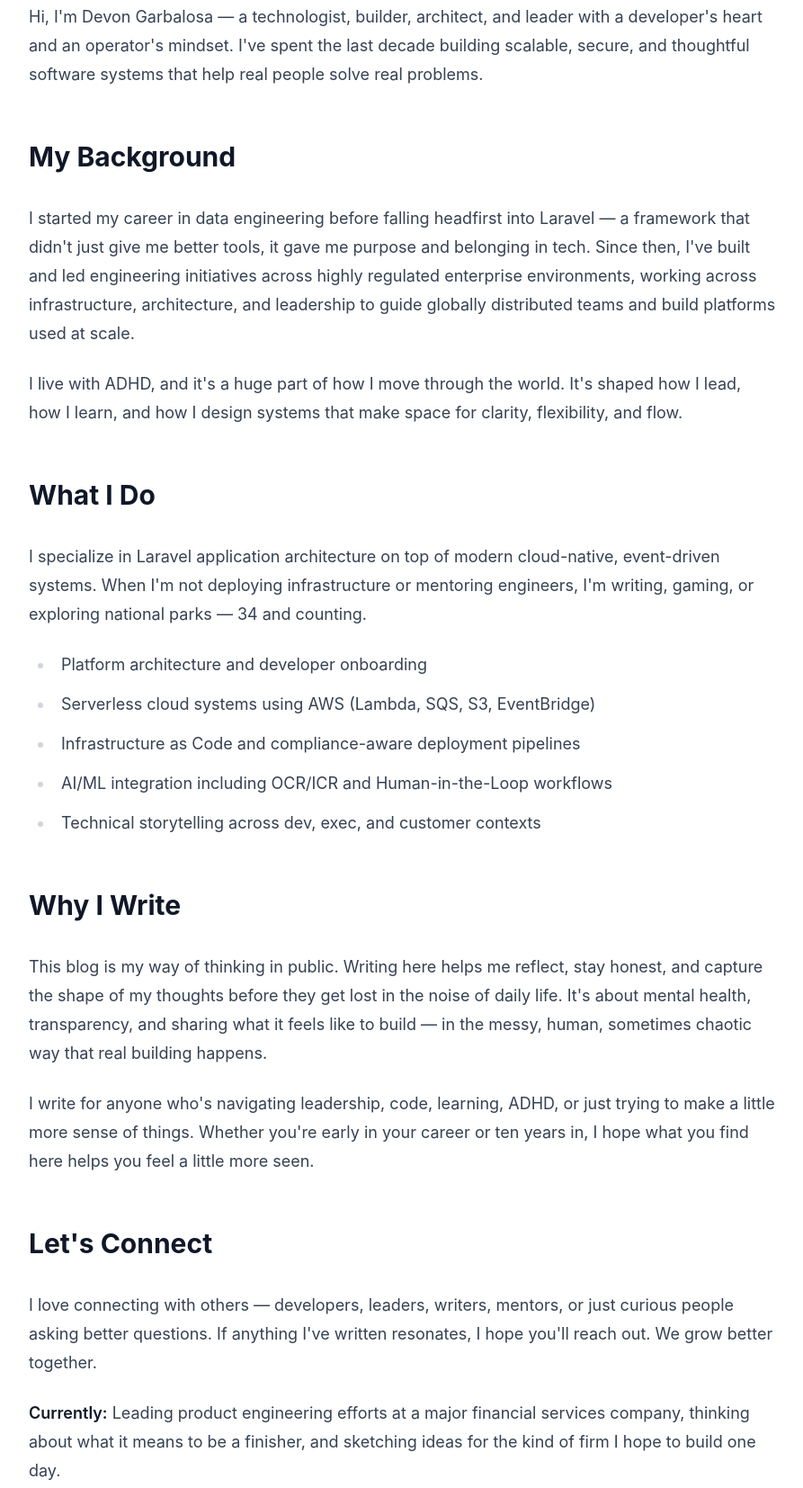
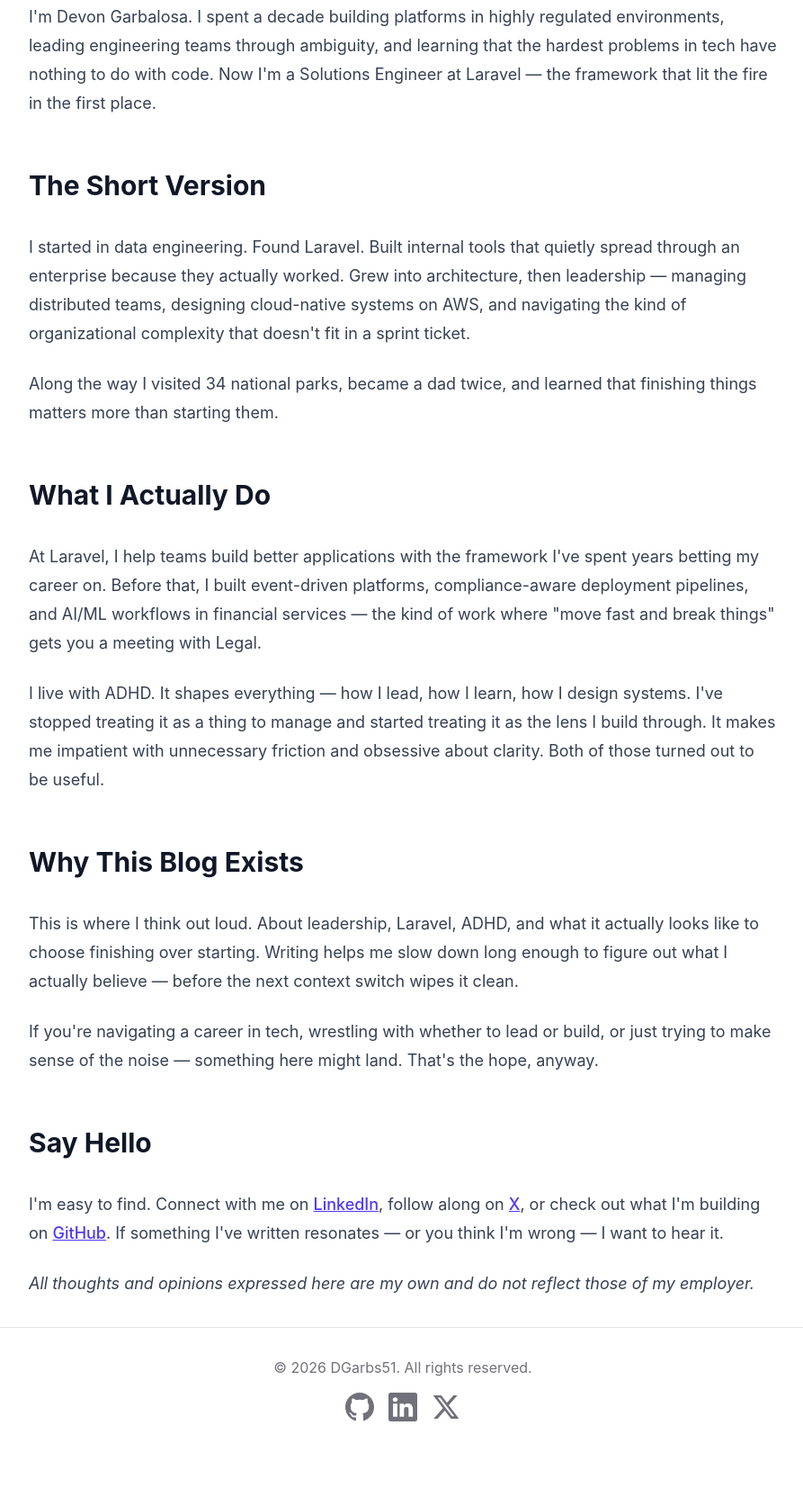
Before and after one commit to DGarbs51/personal-blog, an Astro site: page /about in a window 1280 px wide. Shown: the part 718-2372 px from the top of the page at 90% size, without its empty margins (192-1085 px from the left). Built offline with nearby package versions, Linux system fonts and the light colour scheme; Astro itself is replaced by a stand-in of ours.

Commit message:
Rewrite About page copy to match homepage tone and update role
Updates Devon's role to Solutions Engineer at Laravel, sharpens the voice
to match the direct/honest homepage tone, adds linked social profiles,
and restructures sections for better flow.

Co-Authored-By: Claude Opus 4.6 <noreply@anthropic.com>

```diff
--- a/src/pages/about.astro
+++ b/src/pages/about.astro
@@ -5,74 +5,67 @@ import AboutHeroImage from "../assets/blog-header.png";
 
 <Layout
   title="About Me"
-  description="Devon Garbalosa — technologist, leader, builder, and thinker"
+  description="Devon Garbalosa — Solutions Engineer at Laravel, dad, national park collector, and someone who writes about the messy human side of building software."
   pubDate={new Date("July 12 2025")}
   heroImage={AboutHeroImage}
 >
   <p>
-    Hi, I'm Devon Garbalosa — a technologist, builder, architect, and leader
-    with a developer's heart and an operator's mindset. I've spent the last
-    decade building scalable, secure, and thoughtful software systems that help
-    real people solve real problems.
+    I'm Devon Garbalosa. I spent a decade building platforms in highly regulated
+    environments, leading engineering teams through ambiguity, and learning that
+    the hardest problems in tech have nothing to do with code. Now I'm a
+    Solutions Engineer at Laravel — the framework that lit the fire in the first
+    place.
   </p>
 
-  <h2>My Background</h2>
+  <h2>The Short Version</h2>
   <p>
-    I started my career in data engineering before falling headfirst into
-    Laravel — a framework that didn't just give me better tools, it gave me
-    purpose and belonging in tech. Since then, I've built and led engineering
-    initiatives across highly regulated enterprise environments, working across
-    infrastructure, architecture, and leadership to guide globally distributed
-    teams and build platforms used at scale.
+    I started in data engineering. Found Laravel. Built internal tools that
+    quietly spread through an enterprise because they actually worked. Grew into
+    architecture, then leadership — managing distributed teams, designing
+    cloud-native systems on AWS, and navigating the kind of organizational
+    complexity that doesn't fit in a sprint ticket.
   </p>
   <p>
-    I live with ADHD, and it's a huge part of how I move through the world. It's
-    shaped how I lead, how I learn, and how I design systems that make space for
-    clarity, flexibility, and flow.
+    Along the way I visited 34 national parks, became a dad twice, and learned
+    that finishing things matters more than starting them.
   </p>
 
-  <h2>What I Do</h2>
+  <h2>What I Actually Do</h2>
   <p>
-    I specialize in Laravel application architecture on top of modern
-    cloud-native, event-driven systems. When I'm not deploying infrastructure or
-    mentoring engineers, I'm writing, gaming, or exploring national parks — 34
-    and counting.
+    At Laravel, I help teams build better applications with the framework I've
+    spent years betting my career on. Before that, I built event-driven
+    platforms, compliance-aware deployment pipelines, and AI/ML workflows in
+    financial services — the kind of work where "move fast and break things"
+    gets you a meeting with Legal.
+  </p>
+  <p>
+    I live with ADHD. It shapes everything — how I lead, how I learn, how I
+    design systems. I've stopped treating it as a thing to manage and started
+    treating it as the lens I build through. It makes me impatient with
+    unnecessary friction and obsessive about clarity. Both of those turned out
+    to be useful.
   </p>
 
-  <ul>
-    <li>Platform architecture and developer onboarding</li>
-    <li>Serverless cloud systems using AWS (Lambda, SQS, S3, EventBridge)</li>
-    <li>Infrastructure as Code and compliance-aware deployment pipelines</li>
-    <li>AI/ML integration including OCR/ICR and Human-in-the-Loop workflows</li>
-    <li>Technical storytelling across dev, exec, and customer contexts</li>
-  </ul>
-
-  <h2>Why I Write</h2>
+  <h2>Why This Blog Exists</h2>
   <p>
-    This blog is my way of thinking in public. Writing here helps me reflect,
-    stay honest, and capture the shape of my thoughts before they get lost in
-    the noise of daily life. It's about mental health, transparency, and sharing
-    what it feels like to build — in the messy, human, sometimes chaotic way
-    that real building happens.
+    This is where I think out loud. About leadership, Laravel, ADHD, and what it
+    actually looks like to choose finishing over starting. Writing helps me slow
+    down long enough to figure out what I actually believe — before the next
+    context switch wipes it clean.
   </p>
   <p>
-    I write for anyone who's navigating leadership, code, learning, ADHD, or
-    just trying to make a little more sense of things. Whether you're early in
-    your career or ten years in, I hope what you find here helps you feel a
-    little more seen.
+    If you're navigating a career in tech, wrestling with whether to lead or
+    build, or just trying to make sense of the noise — something here might
+    land. That's the hope, anyway.
   </p>
 
-  <h2>Let's Connect</h2>
+  <h2>Say Hello</h2>
   <p>
-    I love connecting with others — developers, leaders, writers, mentors, or
-    just curious people asking better questions. If anything I've written
-    resonates, I hope you'll reach out. We grow better together.
-  </p>
-
-  <p>
-    <strong>Currently:</strong> Leading product engineering efforts at a major financial
-    services company, thinking about what it means to be a finisher, and sketching
-    ideas for the kind of firm I hope to build one day.
+    I'm easy to find. Connect with me on
+    <a href="https://www.linkedin.com/in/devon-garbalosa/">LinkedIn</a>, follow
+    along on <a href="https://x.com/dgarbs51_">X</a>, or check out what I'm
+    building on <a href="https://github.com/dgarbs51">GitHub</a>. If something
+    I've written resonates — or you think I'm wrong — I want to hear it.
   </p>
 
   <p>
```
